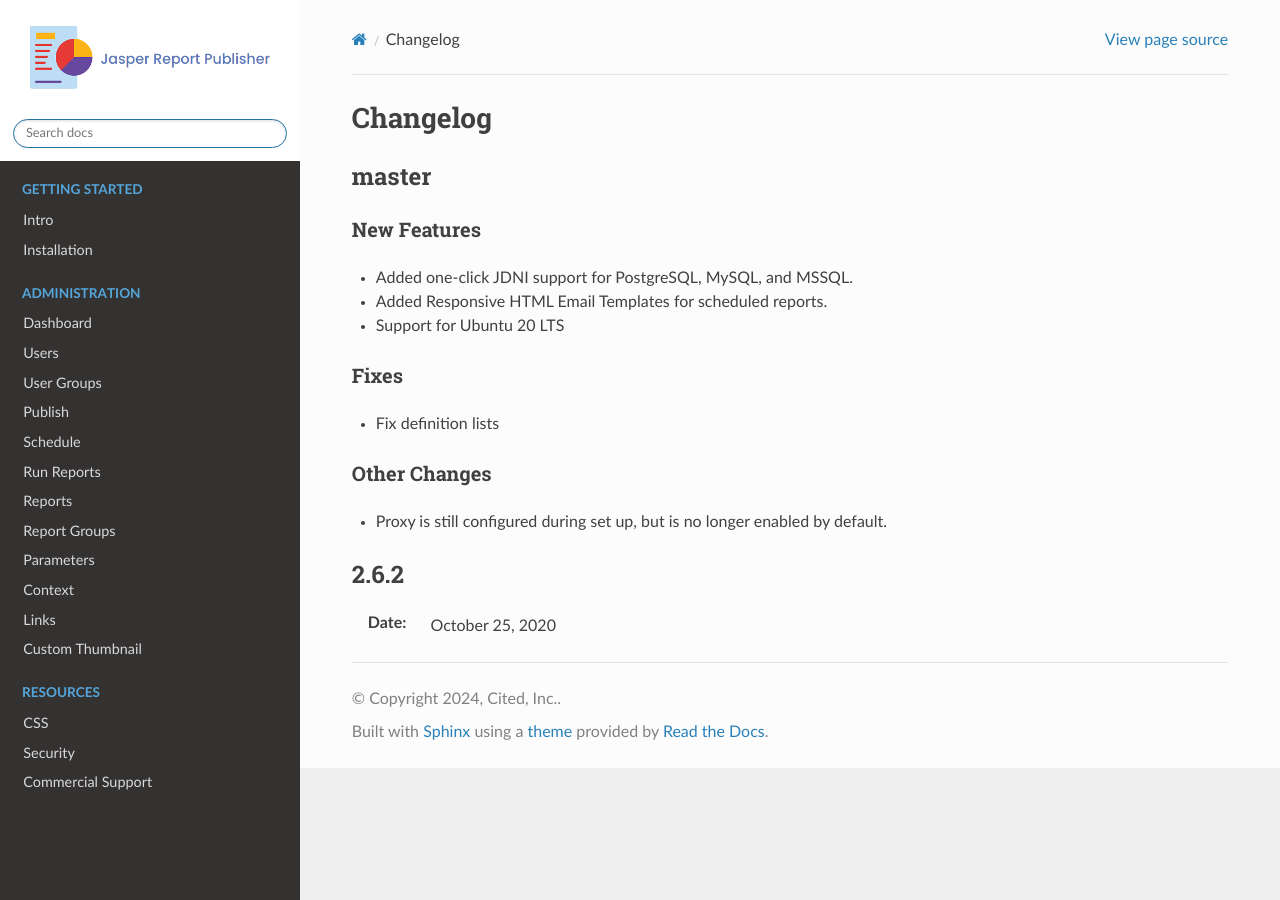
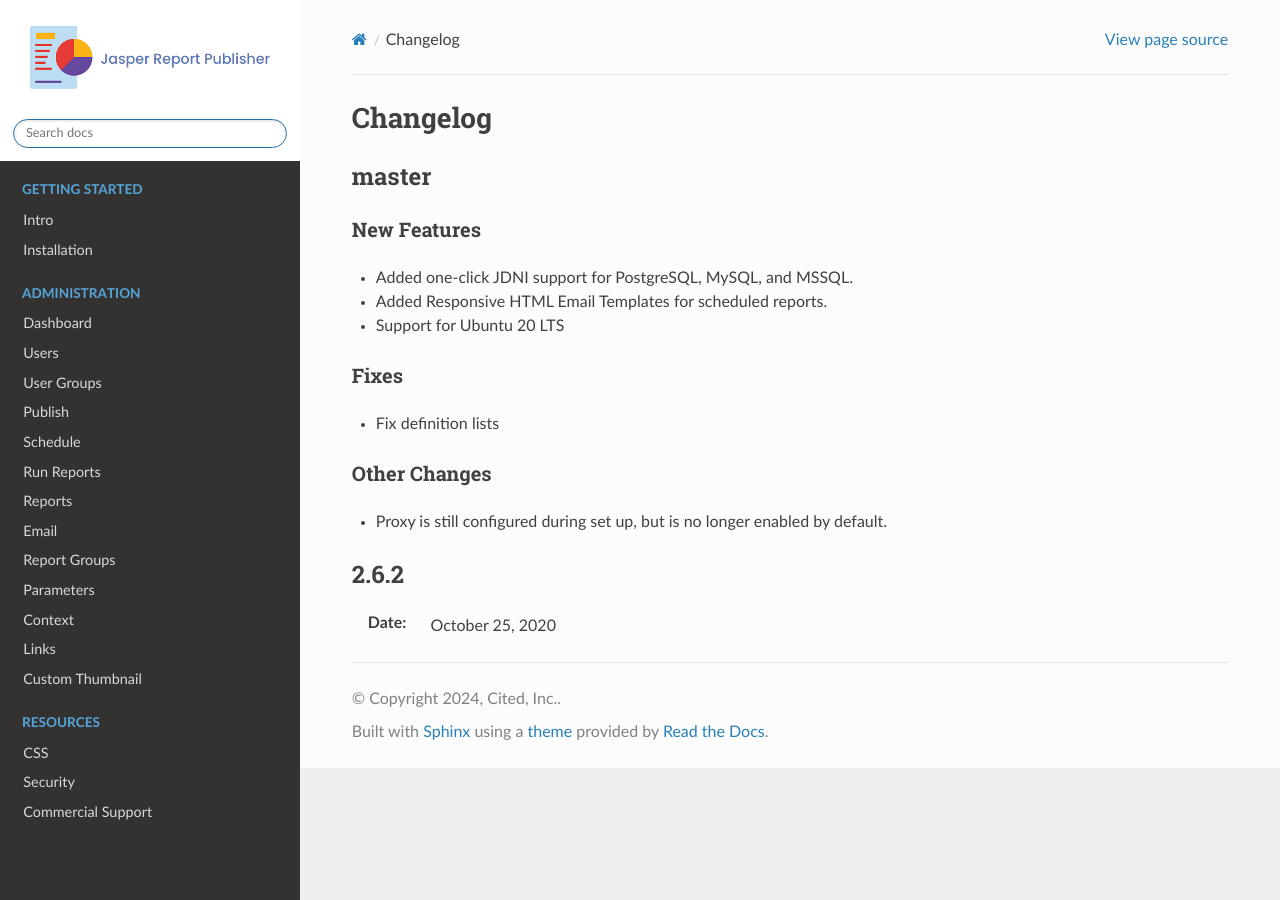
Before and after one commit to AcuGIS/jasper-report-publisher, a Sphinx documentation site: the page built from docs/changelog.rst, in a window 1280 px wide. Built offline with Sphinx 7.4.7 and the Read the Docs theme 2.0.0, drawn with Linux system fonts in a browser that asks for light colours; pages that are not in the unit, such as notebooks, are missing from menus.

Commit message:
Update index.rst

```diff
--- a/docs/index.rst
+++ b/docs/index.rst
@@ -25,6 +25,7 @@
     components/schedule/index
     components/run/index
     components/reports/index
+    components/email/index
     components/reportgroups/index
     components/parameters/index
     components/context/index
```
